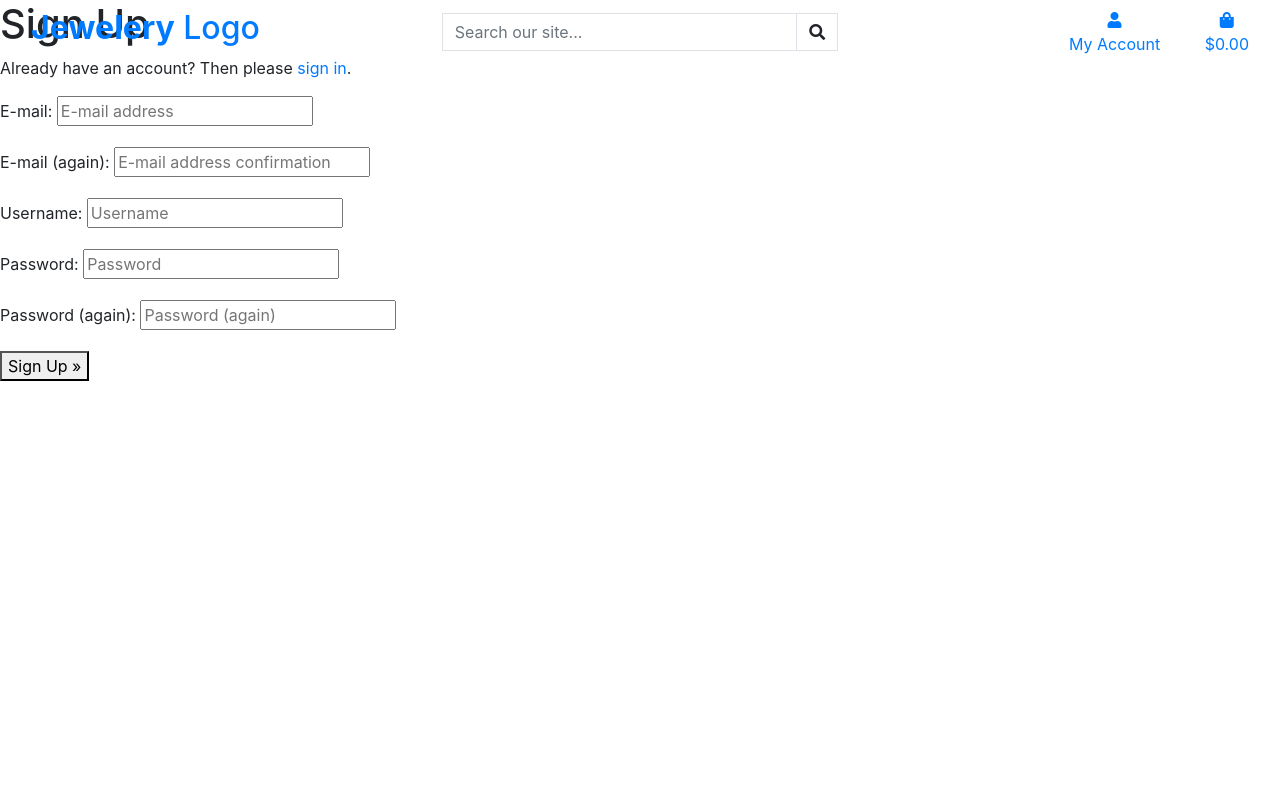
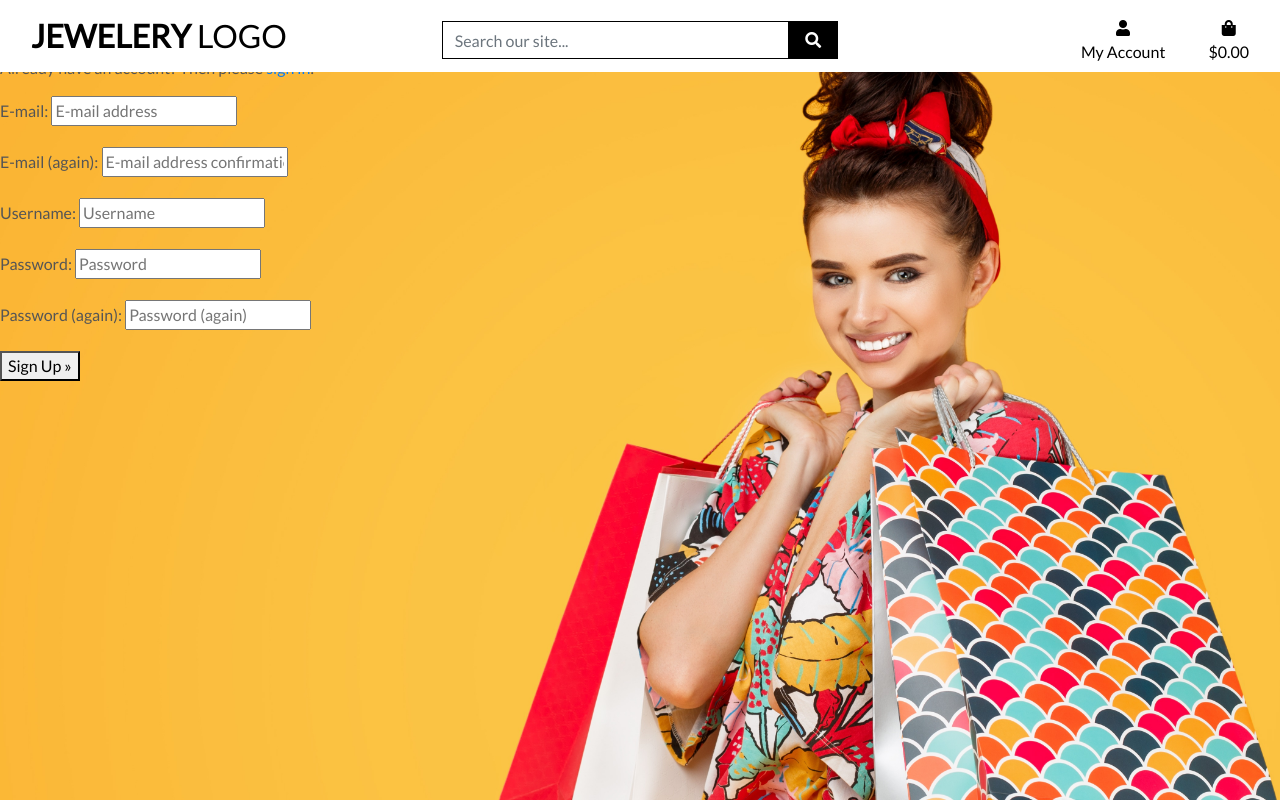
Before and after one commit to anthonyfdunphy/ecommerce-application, a Django app: page /accounts/signup/ in a window 1280 px wide. Run offline with Django 3.2, Linux system fonts and the light colour scheme.

Commit message:
homepage images and css created

```diff
--- a/ecommerce_site/ecommerce_site/settings.py
+++ b/ecommerce_site/ecommerce_site/settings.py
@@ -149,6 +149,10 @@
 # https://docs.djangoproject.com/en/3.2/howto/static-files/
 
 STATIC_URL = '/static/'
+STATICFILES_DIRS = (os.path.join(BASE_DIR, 'static'),)
+
+MEDIA_URL = '/media/'
+MEDIA_ROOT = os.path.join(BASE_DIR, 'media')
 
 # Default primary key field type
 # https://docs.djangoproject.com/en/3.2/ref/settings/#default-auto-field
--- a/ecommerce_site/ecommerce_site/urls.py
+++ b/ecommerce_site/ecommerce_site/urls.py
@@ -15,9 +15,11 @@
 """
 from django.contrib import admin
 from django.urls import path, include
+from django.conf import settings
+from django.conf.urls.static import static
 
 urlpatterns = [
     path('admin/', admin.site.urls),
     path('accounts/', include('allauth.urls')),
     path('', include('home.urls')),
-]
+] + static(settings.MEDIA_URL, document_root=settings.MEDIA_ROOT)
--- /dev/null
+++ b/ecommerce_site/static/css/base.css
@@ -0,0 +1,81 @@
+html {
+    height: 100%;
+}
+
+body {
+    background: url('/media/homepage_background_cropped.jpeg') no-repeat center center fixed;
+    background-size: cover;
+    height: calc(100vh - 164px);
+    color: #555;
+    font-family: 'Lato';
+}
+
+/* from Bulma */
+.icon {
+    align-items: center;
+    display: inline-flex;
+    justify-content: center;
+    height: 1.5rem;
+    width: 1.5rem;
+}
+
+.logo-font {
+    text-transform: uppercase;
+}
+
+.main-logo-link {
+    width: fit-content;
+}
+
+.shop-now-button {
+    background: black;
+    color: white;
+    min-width: 260px;
+}
+
+.btn-black {
+    background: black;
+    color: white;
+}
+
+.shop-now-button:hover,
+.shop-now-button:active,
+.shop-now-button:focus,
+.btn-black:hover,
+.btn-black:active,
+.btn-black:focus {
+    background: #222;
+    color: white;
+}
+
+.text-black {
+    color: #000 !important;
+}
+
+.border-black {
+    border: 1px solid black !important;
+}
+
+/* -------------------------------- Media Queries */
+
+/* Slightly larger container on xl screens */
+@media (min-width: 1200px) {
+  .container {
+    max-width: 80%;
+  }
+}
+
+/* fixed top navbar only on medium and up */
+@media (min-width: 992px) {
+    .fixed-top-desktop-only {
+        position: fixed;
+        top: 0;
+        right: 0;
+        left: 0;
+        z-index: 1030;
+    }
+
+    .header-container {
+        padding-top: 164px;
+    }
+}
--- a/ecommerce_site/templates/base.html
+++ b/ecommerce_site/templates/base.html
@@ -17,6 +17,10 @@
     <!-- Bootstrap CSS -->
         <link rel="stylesheet" href="https://cdn.jsdelivr.net/npm/bootstrap@4.6.2/dist/css/bootstrap.min.css" integrity="sha384-xOolHFLEh07PJGoPkLv1IbcEPTNtaed2xpHsD9ESMhqIYd0nLMwNLD69Npy4HI+N" crossorigin="anonymous">
         <link rel="stylesheet" href="https://cdnjs.cloudflare.com/ajax/libs/font-awesome/5.15.1/css/all.min.css">
+        <link rel="preconnect" href="https://fonts.googleapis.com">
+        <link rel="preconnect" href="https://fonts.gstatic.com" crossorigin>
+        <link href="https://fonts.googleapis.com/css2?family=Lato&display=swap" rel="stylesheet">
+        <link rel="stylesheet" href="{% static 'css/base.css' %}">
     {% endblock %}
 
     {% block extra_css %}
@@ -34,7 +38,7 @@
   </head>
   <body>
     <header class="container-fluid fixed-top">
-        <div class="row">
+        <div id="topnav" class="row bg-white pt-lg-2 d-none d-lg-flex">
             <div class="col-12 col-lg-4 my-auto py-large py-0 text-center text-lg-left">
                 <a href="{% url 'home' %}" class="nav-link main-logo-link">
                     <h2 class="logo-font text-black"><strong>Jewelery</strong> Logo</h2>
```
Also changed, not shown: ecommerce_site/media/homepage_background_cropped.jpeg (added).
